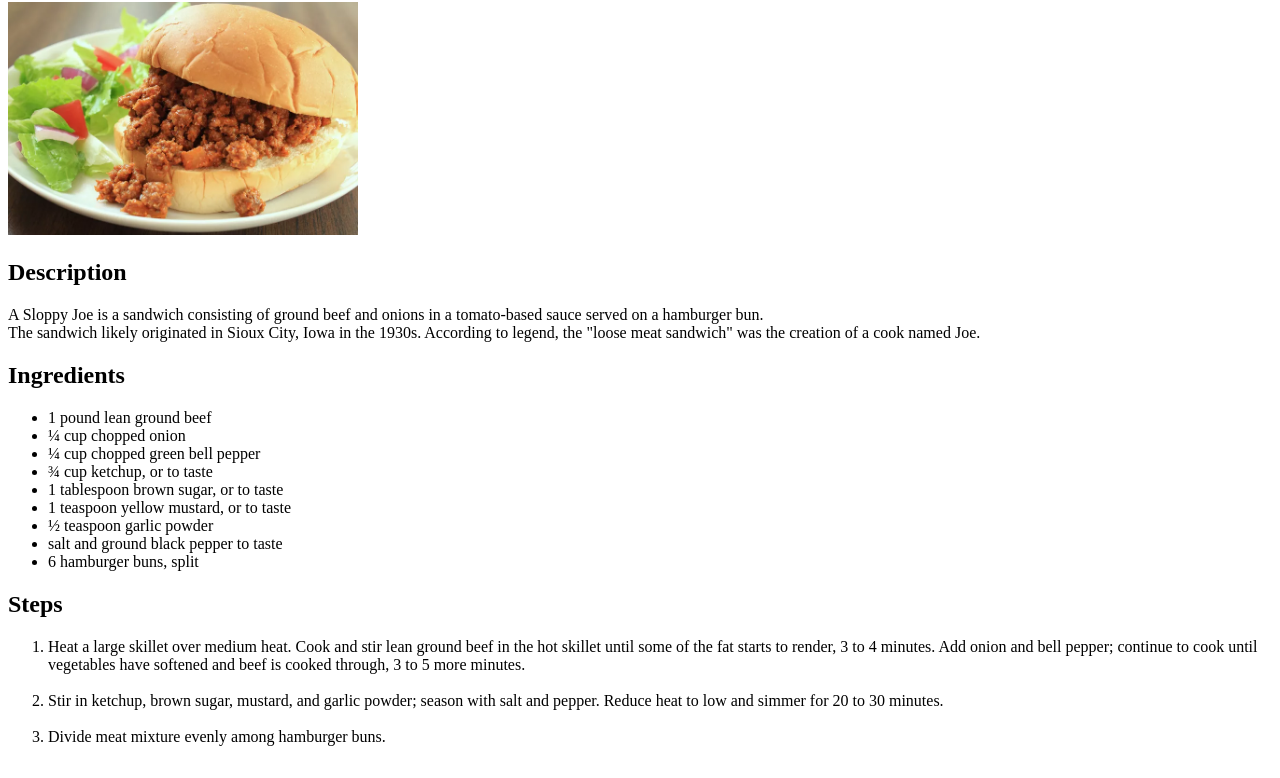
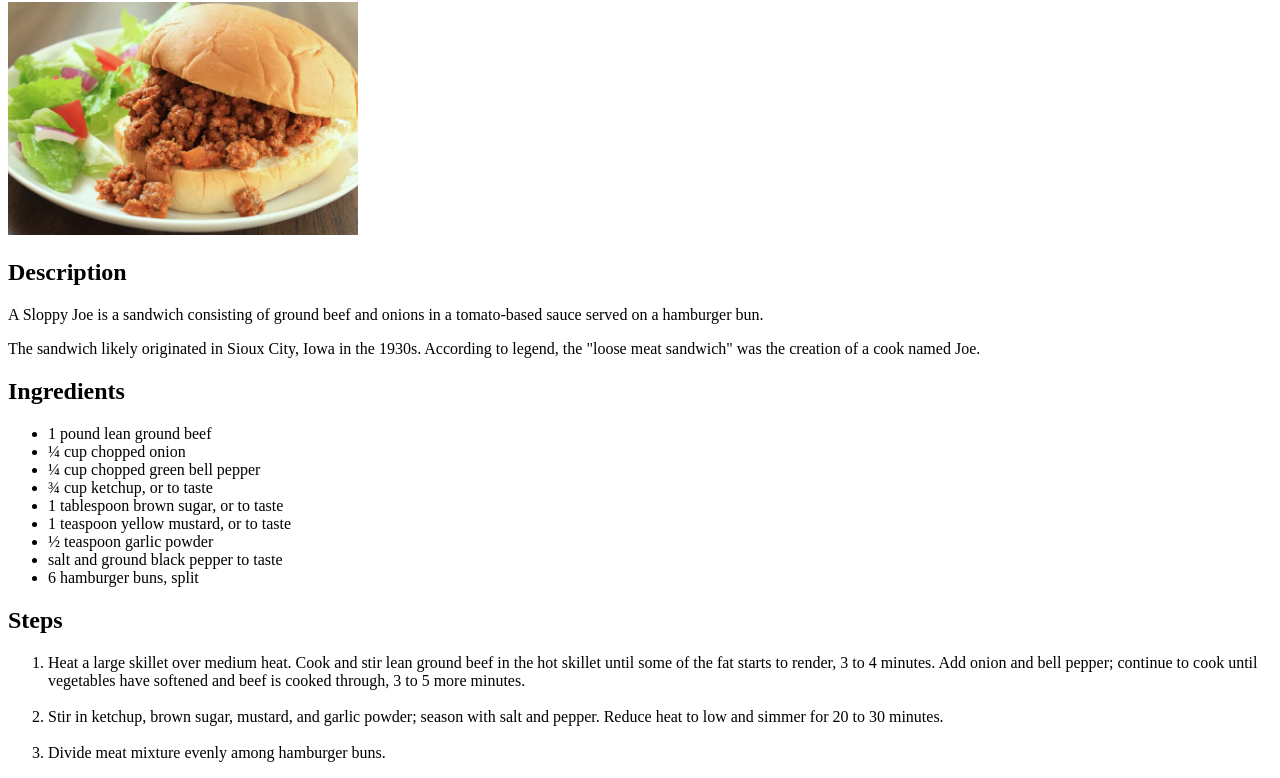
Before and after one commit to PapiDos/odin-recipes, a plain HTML site: page recipes/sloppy-joes.html in a window 1280 px wide. Shown: the part 78-856 px from the top of the page. Drawn offline with Linux system fonts and the light colour scheme.

Commit message:
Remove <br> and create 2 separate paragraphs under Description heading

```diff
--- a/recipes/sloppy-joes.html
+++ b/recipes/sloppy-joes.html
@@ -12,9 +12,9 @@
 
   <h2>Description</h2>
 
-  <p>A Sloppy Joe is a sandwich consisting of ground beef and onions in a tomato-based sauce served on a hamburger bun.
-    <br>
-  The sandwich likely originated in Sioux City, Iowa in the 1930s. According to legend, the "loose meat sandwich" was the creation of a cook named Joe.</p>
+  <p>A Sloppy Joe is a sandwich consisting of ground beef and onions in a tomato-based sauce served on a hamburger bun.</p>
+
+  <p>The sandwich likely originated in Sioux City, Iowa in the 1930s. According to legend, the "loose meat sandwich" was the creation of a cook named Joe.</p>
 
   <h2>Ingredients</h2>
 
```
